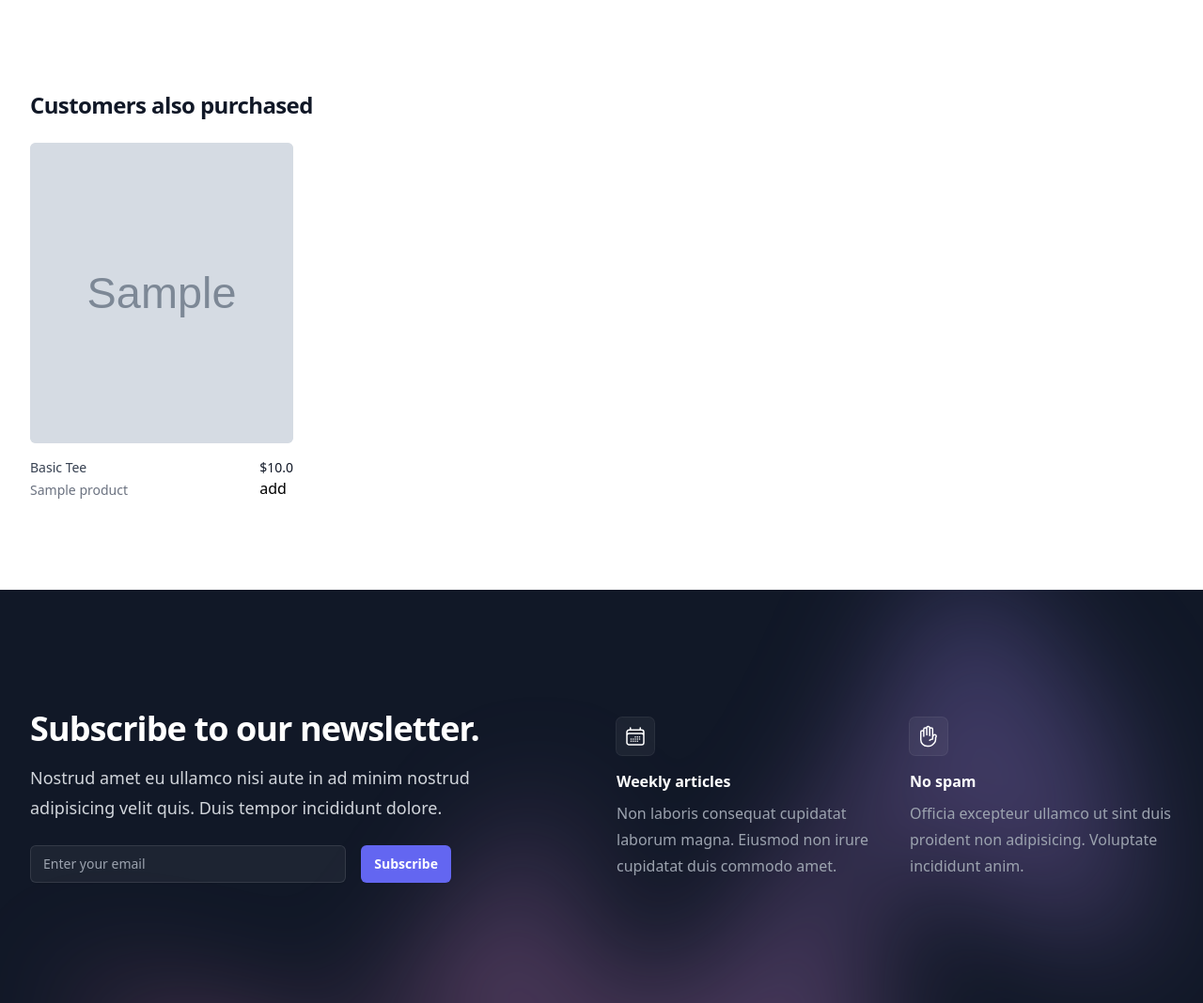
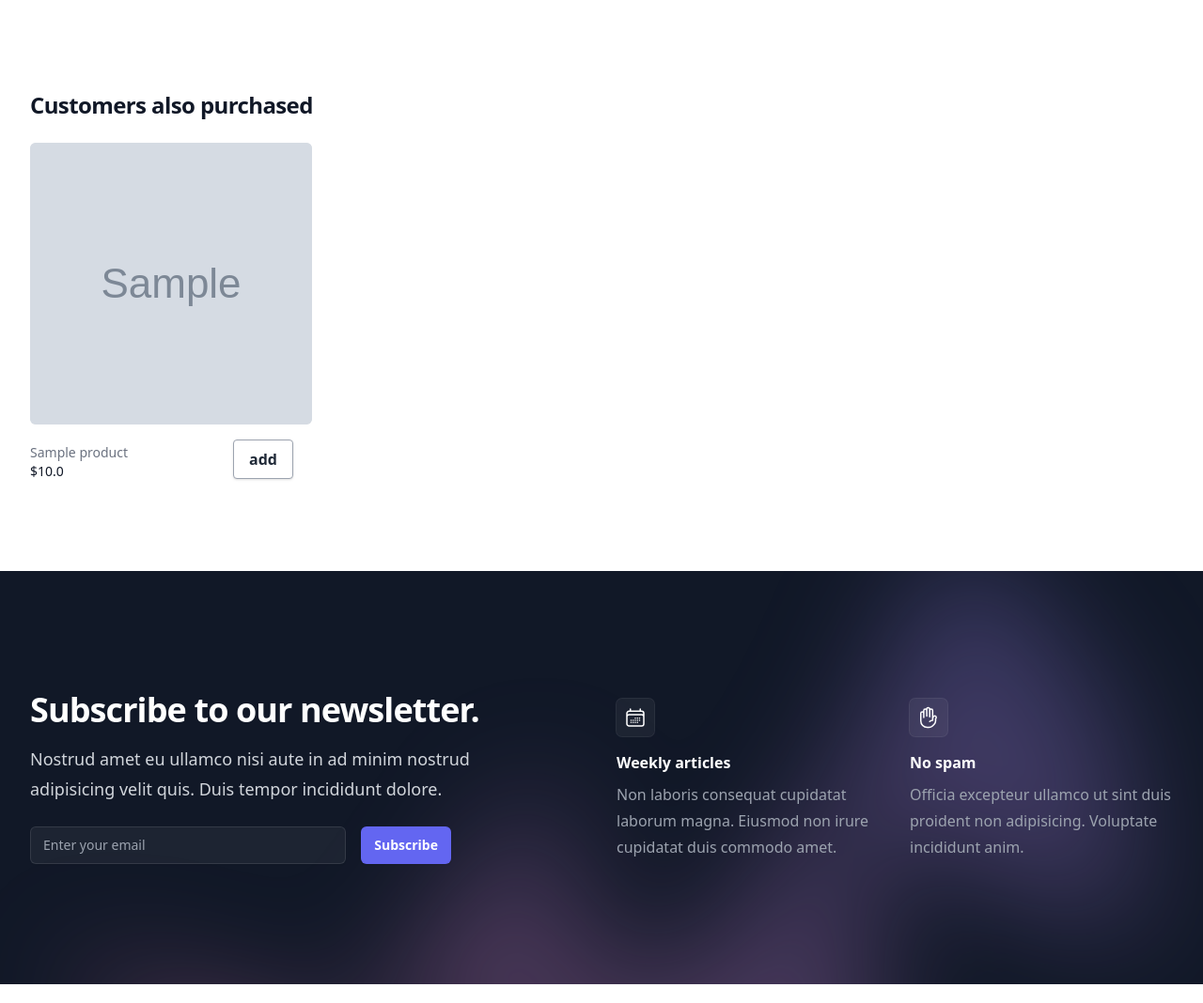
Before and after one commit to TaiChi112/Python, a Django app: page /store/ in a window 1280 px wide. Shown: the part 64-1132 px from the top of the page at 94% size. Run offline with Django 5.2, Linux system fonts and the light colour scheme; a user stored in the database is signed in; tables that the repository leaves empty hold one stand-in row (values such as "Sample post"); grey boxes marked "Sample" are stand-in pictures; style sheets or scripts are compiled from the project's sources.

Commit message:
fix : edit display value in DB

```diff
--- a/product_app/templates/product/products.html
+++ b/product_app/templates/product/products.html
@@ -9,24 +9,23 @@
         <div class="mt-6 grid grid-cols-1 gap-x-6 gap-y-10 sm:grid-cols-2 lg:grid-cols-4 xl:gap-x-8">
             {% for product in products %}
             <div class="group relative">
-                <div
+                <div style="width: 300px;height: 300px;"
                     class="aspect-h-1 aspect-w-1 w-full overflow-hidden rounded-md bg-gray-200 lg:aspect-none group-hover:opacity-75 lg:h-80">
-                    <img src="{{ product.image_url }}" alt="{{ product.name }}"
-                        class="h-full w-full object-cover object-center lg:h-full lg:w-full">
+                    <a href="{% url 'product' product.id %}">
+                        <img src="{{ product.image_url }}" alt="{{ product.name }}"
+                            class="h-full w-full object-cover">
+                    </a>
                 </div>
                 <div class="mt-4 flex justify-between">
                     <div>
-                        <h3 class="text-sm text-gray-700">
-                            <a href="{% url 'product' product.id %}">
-                                <span aria-hidden="true" class="absolute inset-0"></span>
-                                Basic Tee
-                            </a>
-                        </h3>
                         <p class="mt-1 text-sm text-gray-500">{{ product.name}}</p>
+                        <p class="text-sm font-medium text-gray-900">${{ product.price }}</p>
                     </div>
                     <div>
-                        <p class="text-sm font-medium text-gray-900">${{ product.price }}</p>
-                        <a href="{% url 'add_to_cart' product.id %}">add</a>
+                        <button
+                            class="bg-white hover:bg-gray-100 text-gray-800 font-semibold py-2 px-4 border border-gray-400 rounded shadow">
+                            <a href="{% url 'add_to_cart' product.id %}">add</a>
+                        </button>
                     </div>
                 </div>
             </div>
```
